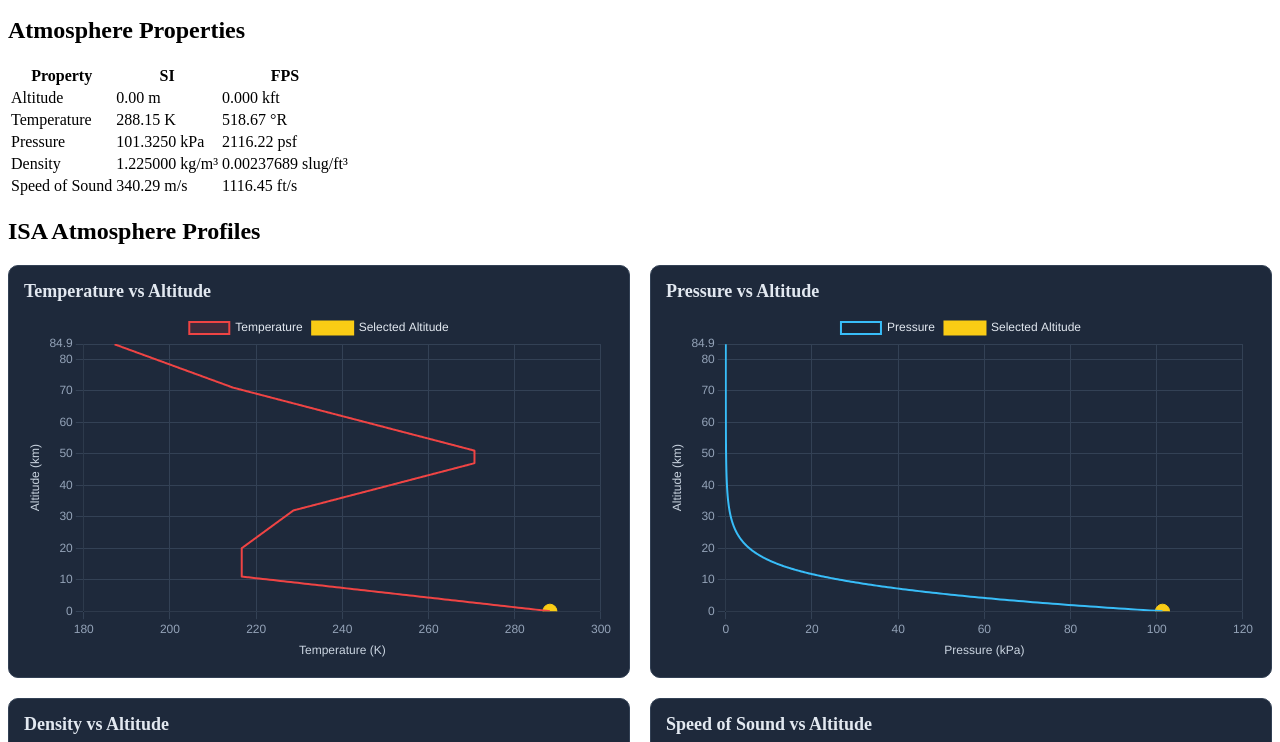
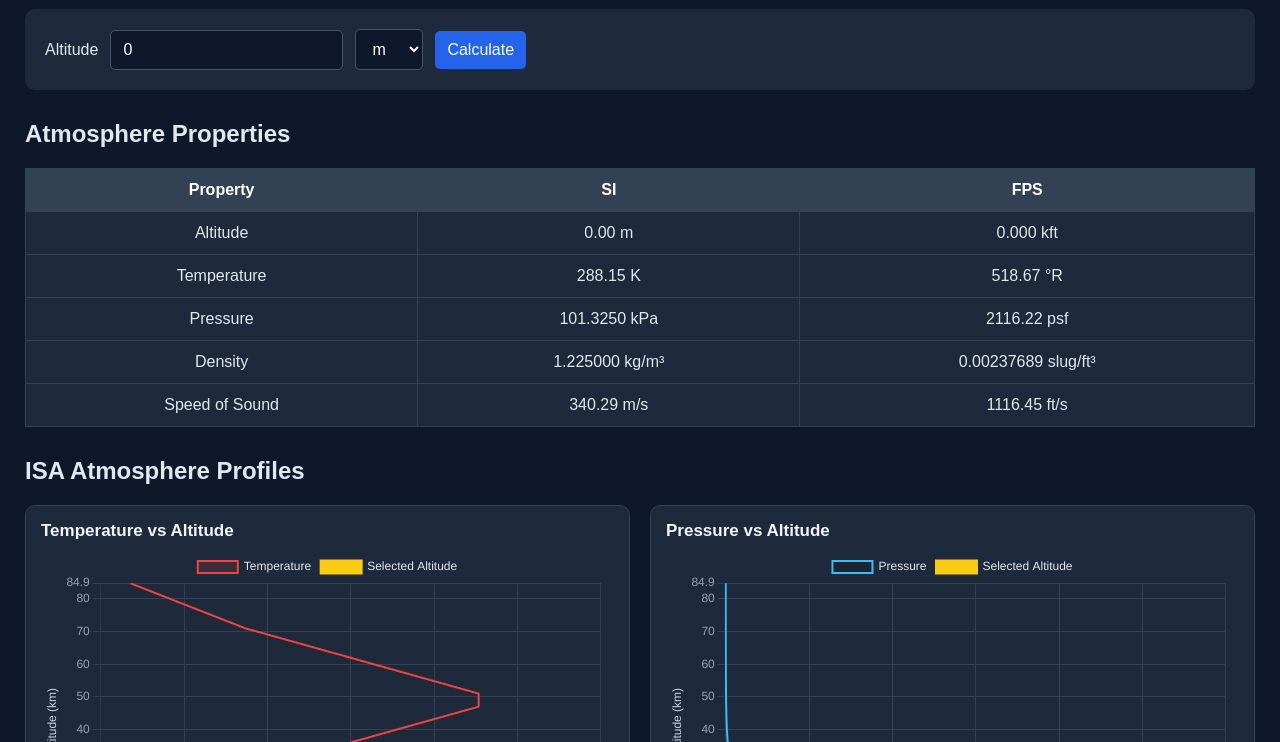
Before and after one commit to sushmitha0708/aerospace_tools, a plain HTML site: page isa/index.html in a window 1280 px wide. Shown: the part 104-846 px from the top of the page. Drawn offline with nearby package versions, Linux system fonts and the light colour scheme.

Commit message:
Update style.css

```diff
--- a/isa/style.css
+++ b/isa/style.css
@@ -1,84 +1,117 @@
-/* =========================================
-   ISA PLOT GRID
-   ========================================= */
+* {
+    box-sizing: border-box;
+}
 
-   .plots-section {
+body {
+    margin: 0;
+    padding: 25px;
+    font-family: Arial, sans-serif;
+    background: #0f172a;
+    color: #e2e8f0;
+}
+
+.container {
+    width: 100%;
+    max-width: 1400px;
+    margin: auto;
+}
+
+h1 {
+    text-align: center;
+    margin-bottom: 30px;
+}
+
+h2 {
     margin-top: 30px;
 }
 
-
-.plots-section h2 {
-    margin-bottom: 20px;
+.input-section {
+    display: flex;
+    align-items: center;
+    gap: 12px;
+    flex-wrap: wrap;
+    padding: 20px;
+    background: #1e293b;
+    border-radius: 10px;
+    margin-bottom: 25px;
 }
 
+.input-section input,
+.input-section select,
+.input-section button {
+    padding: 10px 12px;
+    font-size: 16px;
+    border-radius: 5px;
+    border: 1px solid #475569;
+}
 
-/* 2 x 2 grid */
+.input-section input,
+.input-section select {
+    background: #0f172a;
+    color: white;
+}
+
+.input-section button {
+    background: #2563eb;
+    color: white;
+    border: none;
+    cursor: pointer;
+}
+
+.input-section button:hover {
+    background: #1d4ed8;
+}
+
+table {
+    width: 100%;
+    border-collapse: collapse;
+    background: #1e293b;
+    margin-bottom: 30px;
+}
+
+th,
+td {
+    padding: 12px;
+    border: 1px solid #334155;
+    text-align: center;
+}
+
+th {
+    background: #334155;
+    color: white;
+}
 
 .plots-grid {
-
     display: grid;
-
-    grid-template-columns:
-        repeat(2, minmax(0, 1fr));
-
+    grid-template-columns: repeat(2, minmax(0, 1fr));
     gap: 20px;
-
+    margin-top: 20px;
 }
 
-
-/* Individual chart */
-
 .chart-card {
-
     background: #1e293b;
-
+    border: 1px solid #334155;
     border-radius: 10px;
-
     padding: 15px;
-
-    border: 1px solid #334155;
-
+    min-width: 0;
 }
 
-
 .chart-card h3 {
-
-    margin-top: 0;
-
-    margin-bottom: 10px;
-
-    font-size: 18px;
-
-    color: #e2e8f0;
-
+    margin: 0 0 10px 0;
+    font-size: 17px;
+    color: #f1f5f9;
 }
 
-
-/* Chart size */
-
 .chart-container {
-
     position: relative;
-
     width: 100%;
-
-    height: 350px;
-
+    height: 360px;
 }
 
-
-/* =========================================
-   RESPONSIVE
-   ========================================= */
-
-/* On smaller screens, switch to one column */
-
-@media (max-width: 800px) {
+@media (max-width: 850px) {
 
     .plots-grid {
-
         grid-template-columns: 1fr;
-
     }
 
 }
```
